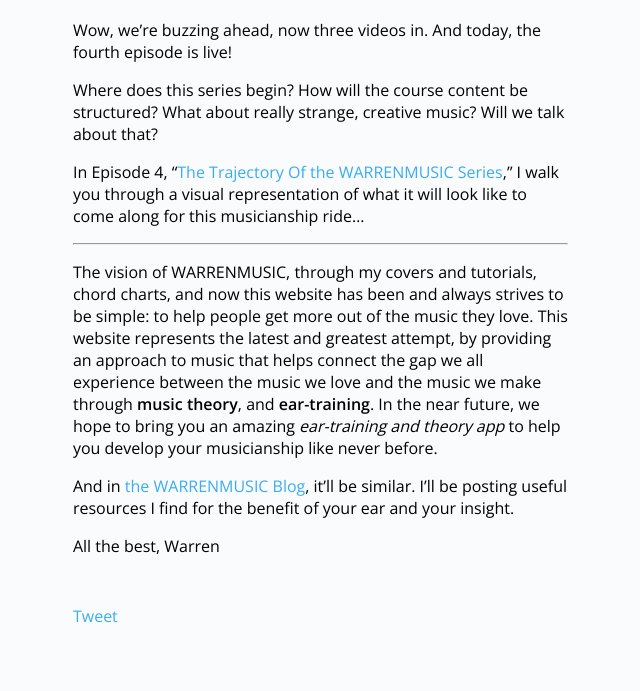
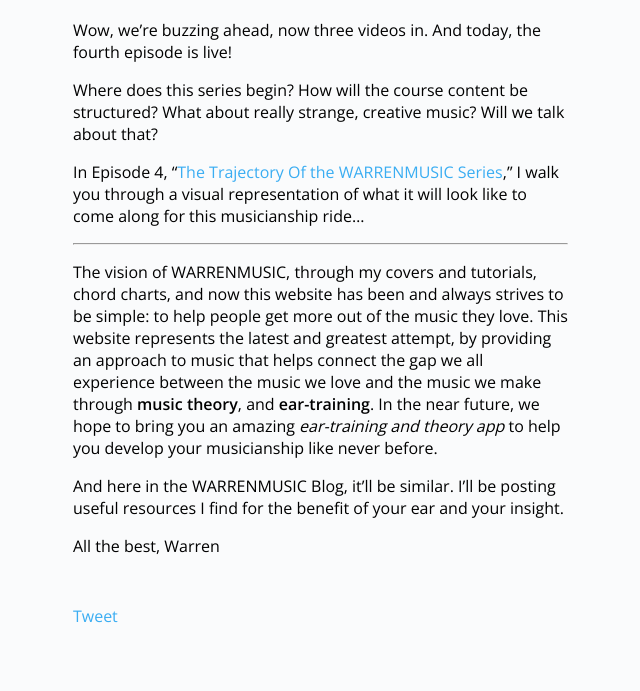
Before and after one commit to warrenmusic/warrenmusic.github.io, a Jekyll site: the page built from _posts/2015-11-04-the-trajectory-of-the-warrenmusic-series.md, in a window 1280 px wide. Shown: the part 574-1265 px from the top of the page, without its empty margins (232-872 px from the left). Built offline with Jekyll 4.4.1, drawn with Linux system fonts in a browser that asks for light colours; comment, search, counter and statistics services are not loaded.

Commit message:
Update 2015-11-04-the-trajectory-of-the-warrenmusic-series.md

```diff
--- a/_posts/2015-11-04-the-trajectory-of-the-warrenmusic-series.md
+++ b/_posts/2015-11-04-the-trajectory-of-the-warrenmusic-series.md
@@ -16,7 +16,7 @@
 
 The vision of WARRENMUSIC, through my covers and tutorials, chord charts, and now this website has been and always strives to be simple: to help people get more out of the music they love. This website represents the latest and greatest attempt, by providing an approach to music that helps connect the gap we all experience between the music we love and the music we make through **music theory**, and **ear-training**. In the near future, we hope to bring you an amazing _ear-training and theory app_ to help you develop your musicianship like never before.
 
-And in [the WARRENMUSIC Blog](http://warrenlain.com/blog/), it'll be similar. I'll be posting useful resources I find for the benefit of your ear and your insight.
+And here in the WARRENMUSIC Blog, it'll be similar. I'll be posting useful resources I find for the benefit of your ear and your insight.
 
 All the best,
 Warren
```
